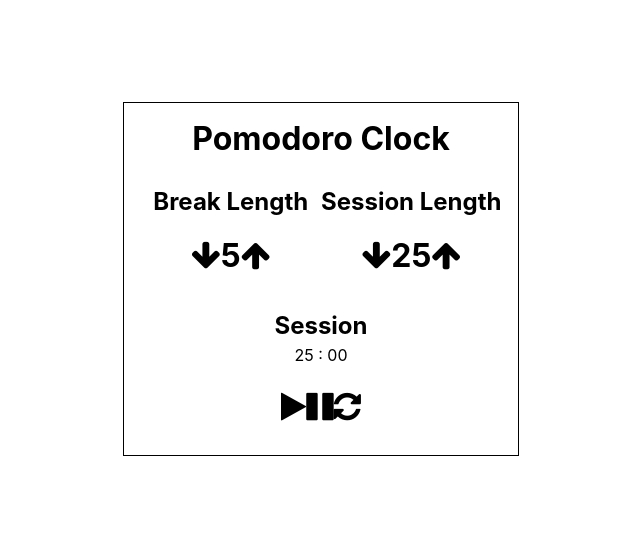
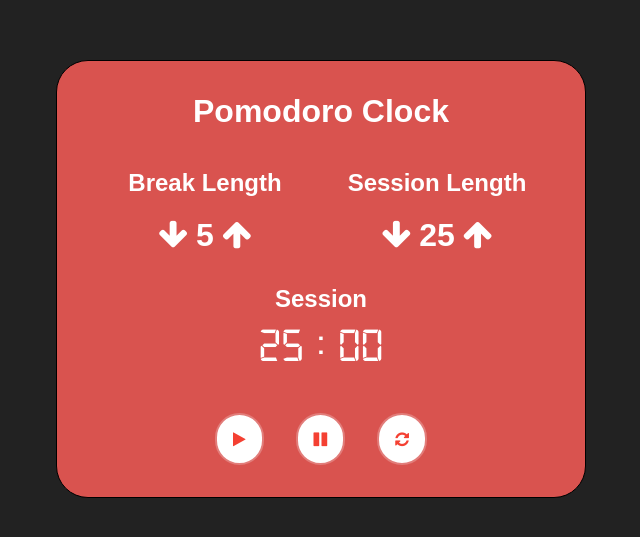
Before and after one commit to pavan-sagar/pomodoro-clock, a React (Create React App) app: page / in a window 1280 px wide. Shown: the part 137-674 px from the top of the page, without its empty margins (319-959 px from the left). Built offline with nearby package versions, Linux system fonts and the light colour scheme.

Commit message:
Added design (May update in future as its pretty basic)

```diff
--- a/src/App.css
+++ b/src/App.css
@@ -2,6 +2,10 @@
   user-select: none;
 }
 
+@font-face {
+  font-family: "Digital";
+  src:url('./assets/digital-7.ttf');
+}
 
 .App {
   display: flex;
@@ -9,6 +13,8 @@
   align-items: center;
   min-height: 100vh;
   padding: 1rem;
+  background-color: #222222;
+
 
 }
 
@@ -16,7 +22,7 @@
 
   display: grid;
   grid-template-columns: repeat(2,1fr);
-  grid-template-rows: 3rem 7rem 7rem 3rem;
+  grid-template-rows: 3rem 7rem 7rem minmax(3rem,auto);
   align-content: start;
   padding:1rem;
   border: 1px solid black;
@@ -24,6 +30,12 @@
   max-width: 90vw;
   min-height: 20rem;
   box-sizing: border-box;
+  color: rgb(255, 255, 255);
+  background-color: #D9534F;
+  font-family: Arial, Helvetica, sans-serif;
+  font-stretch: extra-expanded;
+  padding:2rem;
+  border-radius: 2rem;
 
 }
 
@@ -31,22 +43,26 @@ h1{
   grid-column: 1 / span 2;
   margin: 0;
   justify-self: center;
+  padding: 0 6.5rem;
 }
 
 .break-length-container{
   justify-self: center;
   text-align: center;
+  margin-top: 0.5rem;
 }
 
 .break-length-minutes{
   display: inline;
   font-weight: bold;
   font-size: 2rem;
+  padding: 0 0.5rem;
 }
 
 .session-length-container{
   justify-self: center;
   text-align: center;
+  margin-top: 0.5rem;
 
 }
 
@@ -54,6 +70,7 @@ h1{
   display: inline;
   font-weight: bold;
   font-size: 2rem;
+  padding: 0 0.5rem;
 }
 
 .session-timer-container{
@@ -68,15 +85,40 @@ h1{
   justify-self: center;
   margin-top: 2rem;
   margin-bottom: 0;
+  padding-bottom: 0.5rem;
 
 }
 
 .session-timer{
   margin-top: 0.3rem;
   margin-bottom: 0;
+  font-family: 'Digital';
+  font-size: 3rem;
 }
 
 .button-bar{
   grid-column: 1 / span 2;
   justify-self: center;
+  margin-top:3rem;
+  color:#F44032;
+
 }
+
+.button-bar i{
+  padding: 1rem 1rem;
+  margin: 0 1rem;
+  border:2px solid #E27D7A;
+  border-radius: 5rem;
+  font-size: 1rem;
+
+  background-color: white;
+
+}
+.button-bar i:active{
+
+  transform: scale(1.1);
+  border:2px solid rgb(255, 255, 255);
+  transition: border 2s ease, transform 0.3s ease;
+
+
+}
--- a/src/App.js
+++ b/src/App.js
@@ -106,6 +106,9 @@ export class App extends Component {
 
   //Start the timer
   startTimer() {
+    if (this.state.timerIsRunning) {
+      return; //If the start button is pressed twice, it creates another ticker and so time moves faster than a second. Hence this prevention of multiple clicks on start button is required.
+    }
     //Make the timer status as running
     this.setState({ timerIsRunning: true });
     this.handleInterval = setInterval(this.ticker, 1000);
@@ -128,6 +131,8 @@ export class App extends Component {
   }
 
   render() {
+    let timerStyle =
+      this.state.timerMin == 0 ? { color: "red" } : { color: "white" }; //Make time red when last minute is left
     return (
       <div className="App">
         <div className="pomodoro-container">
@@ -138,7 +143,7 @@ export class App extends Component {
               className="fa fa-arrow-down fa-2x"
               onClick={() => {
                 if (this.state.timerIsRunning) {
-                  //If timer is running, dont allow to change session or break length
+                  //If timer is running, dont allow to change session or break length.
                   return;
                 }
                 this.changeLength("break", "down");
@@ -186,7 +191,7 @@ export class App extends Component {
 
           <div className="session-timer-container">
             <h2 className="session-timer-header">Session</h2>
-            <p className="session-timer">
+            <p className="session-timer" style={timerStyle}>
               {this.state.timerMin < 10 //Add extra '0' in timer min and sec if it is a single digit value
                 ? "0" + this.state.timerMin
                 : this.state.timerMin}{" "}
```
Also changed, not shown: src/assets/digital-7.ttf (added).
